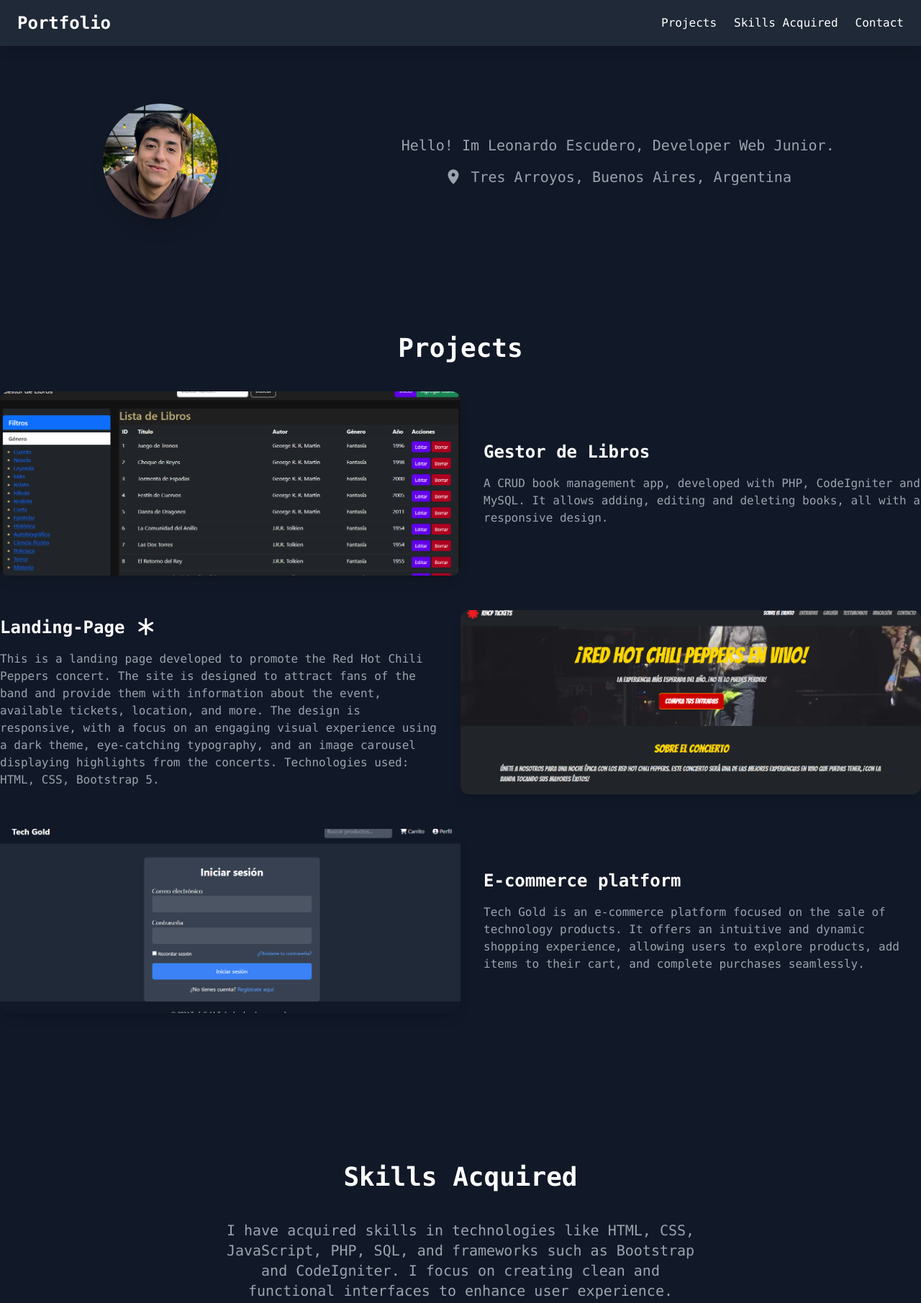
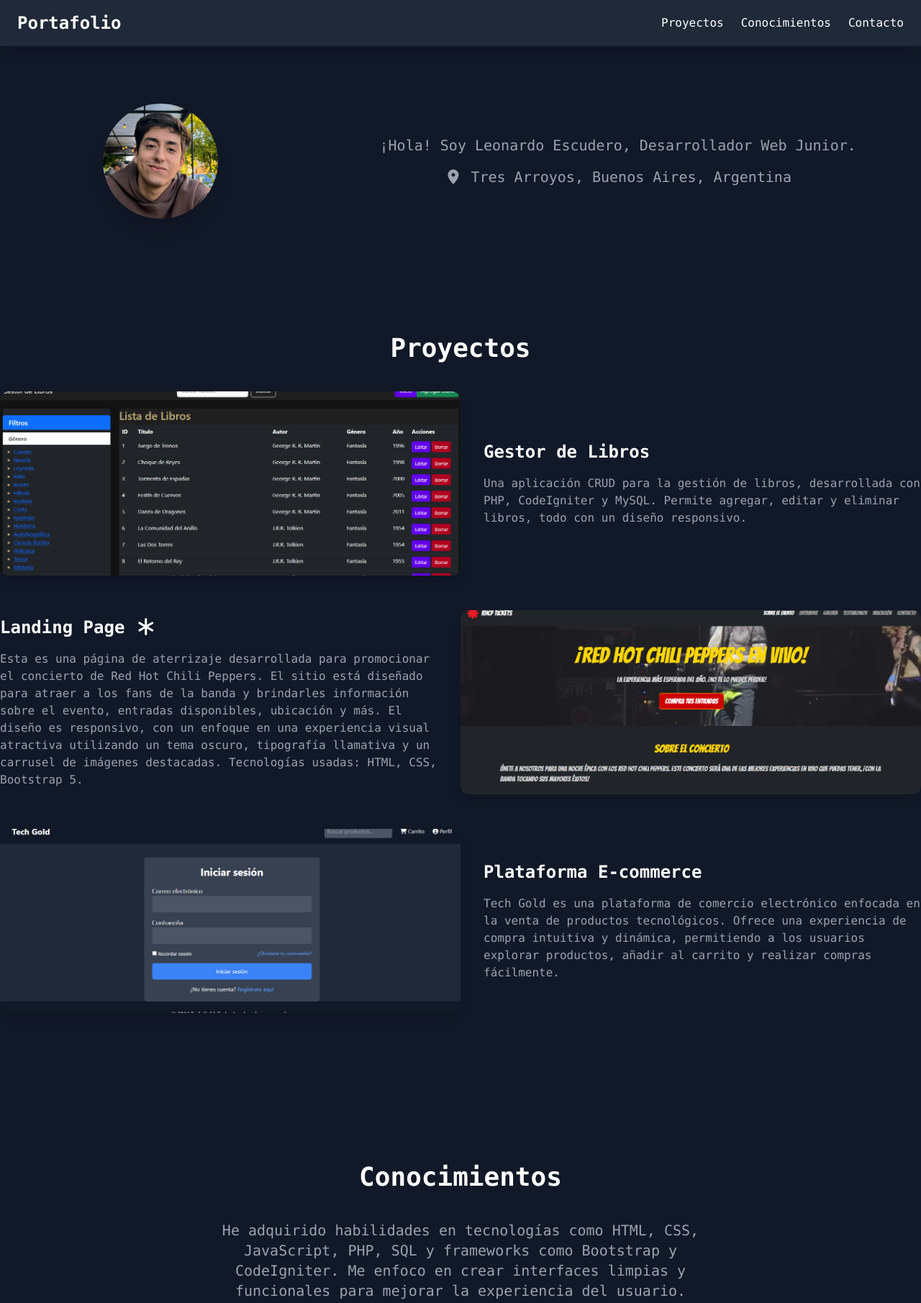
Before and after one commit to LeoescuderoCoder/Portfolio, a plain HTML site: page index.html in a window 1280 px wide. Shown: the top 1811 px of the page at 72% size. Drawn offline with nearby package versions, Linux system fonts and the light colour scheme; a web font is replaced by a local one.

Commit message:
Update index.php

```diff
--- a/index.html
+++ b/index.html
@@ -17,11 +17,11 @@
     <!-- Navbar -->
     <nav class="bg-gray-800 py-4 shadow-lg" data-aos="fade-down">
         <div class="container mx-auto flex justify-between items-center px-6">
-            <a href="#" class="text-2xl text-orange-500 font-semibold">Portfolio</a>
+            <a href="#" class="text-2xl text-orange-500 font-semibold">Portafolio</a>
             <ul class="flex space-x-6">
-                <li><a href="#proyectos" class="hover:text-orange-500 transition">Projects</a></li>
-                <li><a href="#conocimientos" class="hover:text-orange-500 transition">Skills Acquired</a></li>
-                <li><a href="#contacto" class="hover:text-orange-500 transition">Contact</a></li>
+                <li><a href="#proyectos" class="hover:text-orange-500 transition">Proyectos</a></li>
+                <li><a href="#conocimientos" class="hover:text-orange-500 transition">Conocimientos</a></li>
+                <li><a href="#contacto" class="hover:text-orange-500 transition">Contacto</a></li>
             </ul>
         </div>
     </nav>
@@ -31,10 +31,10 @@
         <div class="container mx-auto px-6 text-center">
             <div class="flex flex-col md:flex-row items-center justify-center">
                 <div class="md:w-1/3 mb-6 md:mb-0">
-                    <img src="img/10c6eec1-4482-47cc-b5fa-52d55cc0a9e7.jpg" alt="Tu Imagen" class="rounded-full w-40 h-40 object-cover mx-auto shadow-xl">
+                    <img src="img/10c6eec1-4482-47cc-b5fa-52d55cc0a9e7.jpg" alt="Mi Imagen" class="rounded-full w-40 h-40 object-cover mx-auto shadow-xl">
                 </div>
                 <div class="md:w-2/3 md:ml-10">
-                    <p class="text-xl text-gray-400 mb-4"> Hello! Im Leonardo Escudero, Developer Web Junior.</p>
+                    <p class="text-xl text-gray-400 mb-4">¡Hola! Soy Leonardo Escudero, Desarrollador Web Junior.</p>
                     <p class="text-xl text-gray-400"><i class="fa-solid fa-location-dot"></i> Tres Arroyos, Buenos Aires, Argentina</p>
                 </div>
             </div>
@@ -44,7 +44,7 @@
     <!-- Sección Proyectos -->
     <section id="proyectos" class="py-20" data-aos="fade-up">
         <div class="container mx-auto">
-            <h2 class="text-4xl text-orange-500 font-bold text-center mb-10">Projects</h2>
+            <h2 class="text-4xl text-orange-500 font-bold text-center mb-10">Proyectos</h2>
 
             <!-- Proyecto 1 -->
             <div class="project mb-12 flex flex-col md:flex-row items-center">
@@ -54,7 +54,7 @@
                 </div>
                 <div class="md:w-1/2 md:pl-8 mt-6 md:mt-0 text-center md:text-left">
                     <h3 class="text-2xl font-bold text-orange-500 mb-4">Gestor de Libros</h3>
-                    <p class="text-gray-400">A CRUD book management app, developed with PHP, CodeIgniter and MySQL. It allows adding, editing and deleting books, all with a responsive design.</p>
+                    <p class="text-gray-400">Una aplicación CRUD para la gestión de libros, desarrollada con PHP, CodeIgniter y MySQL. Permite agregar, editar y eliminar libros, todo con un diseño responsivo.</p>
                 </div>
             </div>
 
@@ -65,10 +65,10 @@
                     onclick="openModal('img/landing-page.png')">
                 </div>
                 <div class="md:w-1/2 md:pr-8 mt-6 md:mt-0 text-center md:text-left">
-                    <h3 class="text-2xl font-bold text-orange-500 mb-4">Landing-Page <i class="fa-solid fa-asterisk"></i></h3>
+                    <h3 class="text-2xl font-bold text-orange-500 mb-4">Landing Page <i class="fa-solid fa-asterisk"></i></h3>
                     <p class="text-gray-400">
-                        This is a landing page developed to promote the Red Hot Chili Peppers concert. The site is designed to attract fans of the band and provide them with information about the event, available tickets, location, and more. The design is responsive, with a focus on an engaging visual experience using a dark theme, eye-catching typography, and an image carousel displaying highlights from the concerts.
-                        Technologies used: HTML, CSS, Bootstrap 5.</p>
+                        Esta es una página de aterrizaje desarrollada para promocionar el concierto de Red Hot Chili Peppers. El sitio está diseñado para atraer a los fans de la banda y brindarles información sobre el evento, entradas disponibles, ubicación y más. El diseño es responsivo, con un enfoque en una experiencia visual atractiva utilizando un tema oscuro, tipografía llamativa y un carrusel de imágenes destacadas.
+                        Tecnologías usadas: HTML, CSS, Bootstrap 5.</p>
                 </div>
             </div>
 
@@ -79,8 +79,8 @@
                     onclick="openModal('img/formulario de consulta.png')">
                 </div>
                 <div class="md:w-1/2 md:pl-8 mt-6 md:mt-0 text-center md:text-left">
-                    <h3 class="text-2xl font-bold text-orange-500 mb-4">E-commerce platform</h3>
-                    <p class="text-gray-400">Tech Gold is an e-commerce platform focused on the sale of technology products. It offers an intuitive and dynamic shopping experience, allowing users to explore products, add items to their cart, and complete purchases seamlessly.</p>
+                    <h3 class="text-2xl font-bold text-orange-500 mb-4">Plataforma E-commerce</h3>
+                    <p class="text-gray-400">Tech Gold es una plataforma de comercio electrónico enfocada en la venta de productos tecnológicos. Ofrece una experiencia de compra intuitiva y dinámica, permitiendo a los usuarios explorar productos, añadir al carrito y realizar compras fácilmente.</p>
                 </div>
             </div>
         </div>
@@ -89,17 +89,17 @@
     <!-- Conocimientos -->
     <section id="conocimientos" class="py-20" data-aos="fade-up">
         <div class="container mx-auto text-center">
-            <h2 class="text-4xl text-orange-500 font-bold mb-10">Skills Acquired</h2>
-            <p class="text-xl text-gray-400 max-w-2xl mx-auto mb-8">  I have acquired skills in technologies like HTML, CSS, JavaScript, PHP, SQL, and frameworks such as Bootstrap and CodeIgniter. I focus on creating clean and functional interfaces to enhance user experience.</p>
+            <h2 class="text-4xl text-orange-500 font-bold mb-10">Conocimientos</h2>
+            <p class="text-xl text-gray-400 max-w-2xl mx-auto mb-8">He adquirido habilidades en tecnologías como HTML, CSS, JavaScript, PHP, SQL y frameworks como Bootstrap y CodeIgniter. Me enfoco en crear interfaces limpias y funcionales para mejorar la experiencia del usuario.</p>
         </div>
     </section>
 
     <!-- Contacto -->
     <section id="contacto" class="py-20 bg-gray-800" data-aos="fade-up">
         <div class="container mx-auto text-center">
-            <h2 class="text-4xl text-orange-500 font-bold mb-10">Contact</h2>
-            <p class="text-xl text-gray-400 mb-8">If you are interested in working with me, please feel free to contact me.</p>
-            <a href="mailto:leoescudero_2012@hotmail.com" target="_blank" class="bg-gray-500 text-white py-3 px-8 rounded-full hover:bg-gray-600 transition-all transform hover:scale-105 mt-4">Send Email</a>
+            <h2 class="text-4xl text-orange-500 font-bold mb-10">Contacto</h2>
+            <p class="text-xl text-gray-400 mb-8">Si estás interesado en trabajar conmigo, no dudes en contactarme.</p>
+            <a href="mailto:leoescudero_2012@hotmail.com" target="_blank" class="bg-gray-500 text-white py-3 px-8 rounded-full hover:bg-gray-600 transition-all transform hover:scale-105 mt-4">Enviar Email</a>
             <a href="https://wa.me/+5492983564090" target="_blank" class="bg-green-500 text-white py-3 px-8 rounded-full hover:bg-green-600 transition-all transform hover:scale-105 mt-4"><i class="fa-brands fa-whatsapp"></i> WhatsApp</a>
         </div>
     </section>
@@ -107,7 +107,7 @@
     <!-- Redes Sociales -->
     <section class="py-10 bg-gray-800 text-center">
         <div>
-            <a href="https://www.linkedin.com/in/miusuario" target="_blank" class="text-white text-3xl mx-4 hover:text-orange-500 transition"><i class="fab fa-linkedin"></i> LinkedIn</a>
+            <a href="https://www.linkedin.com/in/leonardo-escudero-progweb/" target="_blank" class="text-white text-3xl mx-4 hover:text-orange-500 transition"><i class="fab fa-linkedin"></i> LinkedIn</a>
             <a href="https://github.com/LeoescuderoCoder" target="_blank" class="text-white text-3xl mx-4 hover:text-orange-500 transition"><i class="fab fa-github"></i> Github</a>
         </div>
     </section>
```
